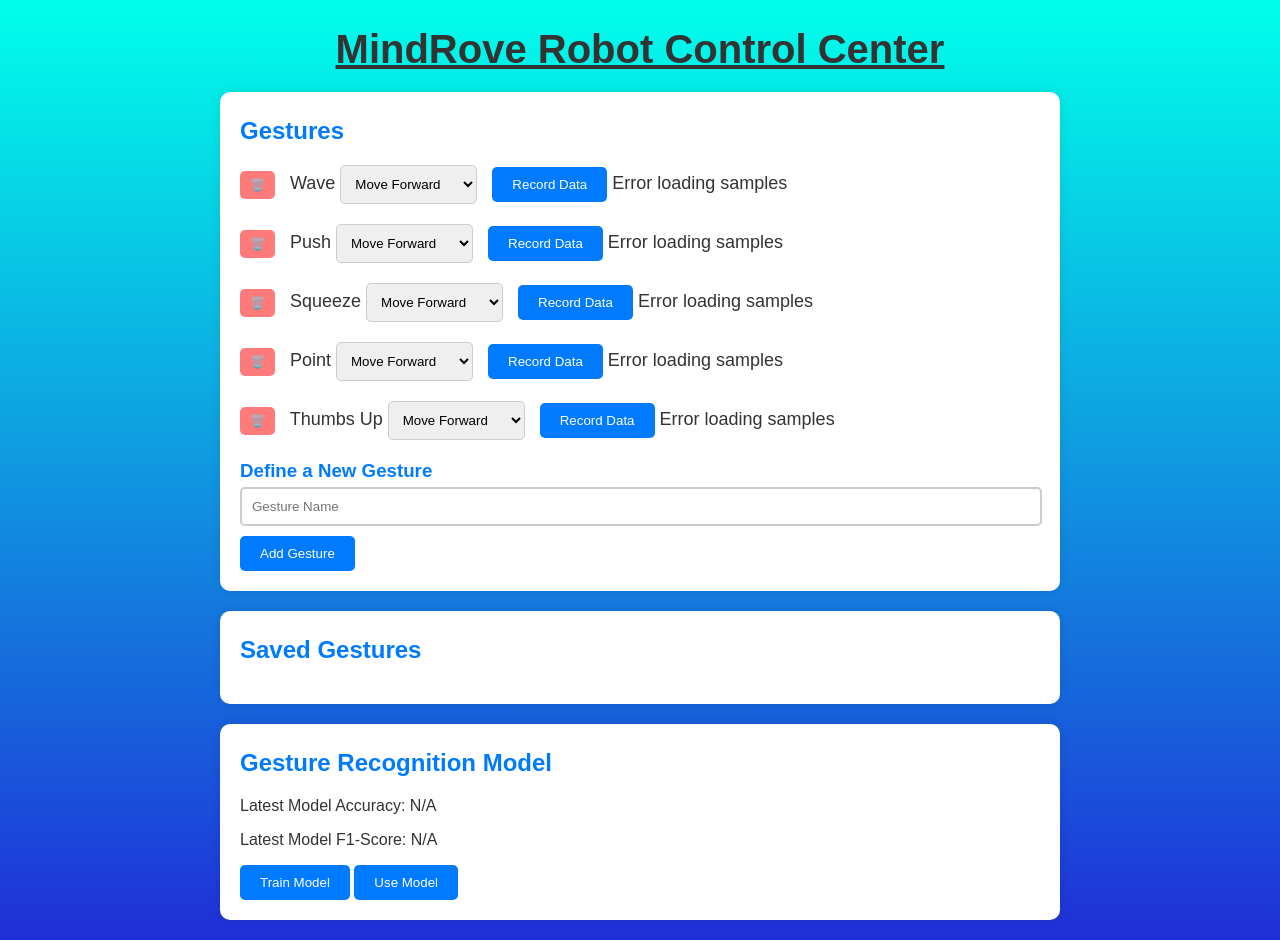
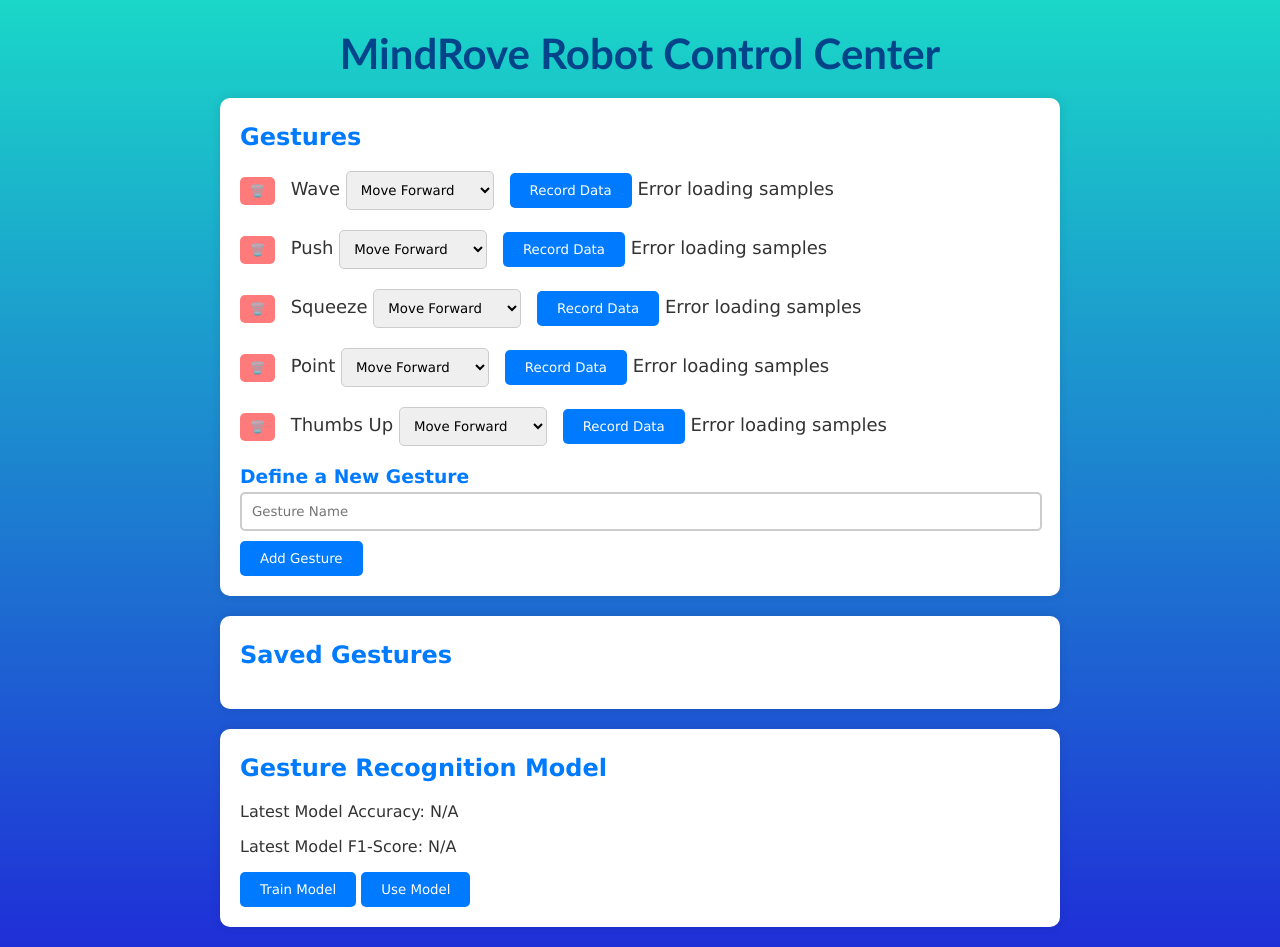
Before and after one commit to justinlxiang/wearableElectronApp, a website: page index.html in a window 1280 px wide. Drawn offline with Linux system fonts and the light colour scheme; no server answers.

Commit message:
font adjustments

```diff
--- a/styles/style.css
+++ b/styles/style.css
@@ -1,8 +1,15 @@
 html {
-    background: linear-gradient(#00ffea, rgb(31, 47, 215));
+    background: linear-gradient(#1ad7c8, rgb(31, 47, 215));
     min-height: 100%;
     position: relative;
 }
+h1 {
+    font-family : 'Trebuchet MS', sans-serif
+}
+* {
+    font-family : 'Lucida Sans', Arial, sans-serif;
+}
+
 
 body {
     font-family: Arial, sans-serif;
@@ -71,10 +78,10 @@
 }
 
 h1 {
-    font-size : 40px;
+    color: #02448a;
+    font-size : 42px;
     text-align: center;
     margin-bottom: 0px; /* Reduced space under h1 */
-    text-decoration: underline;
 }
 
 button[onclick*="removeGesture"], button[onclick*="removeStoredGesture"] {
```
